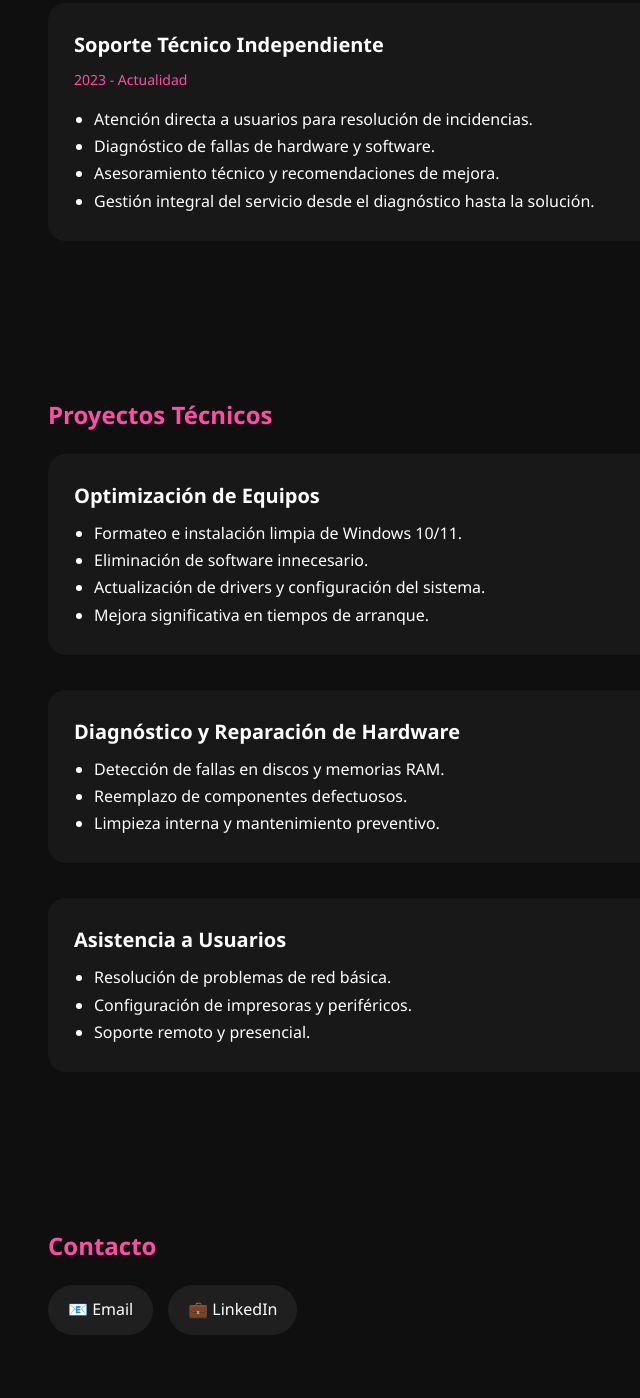
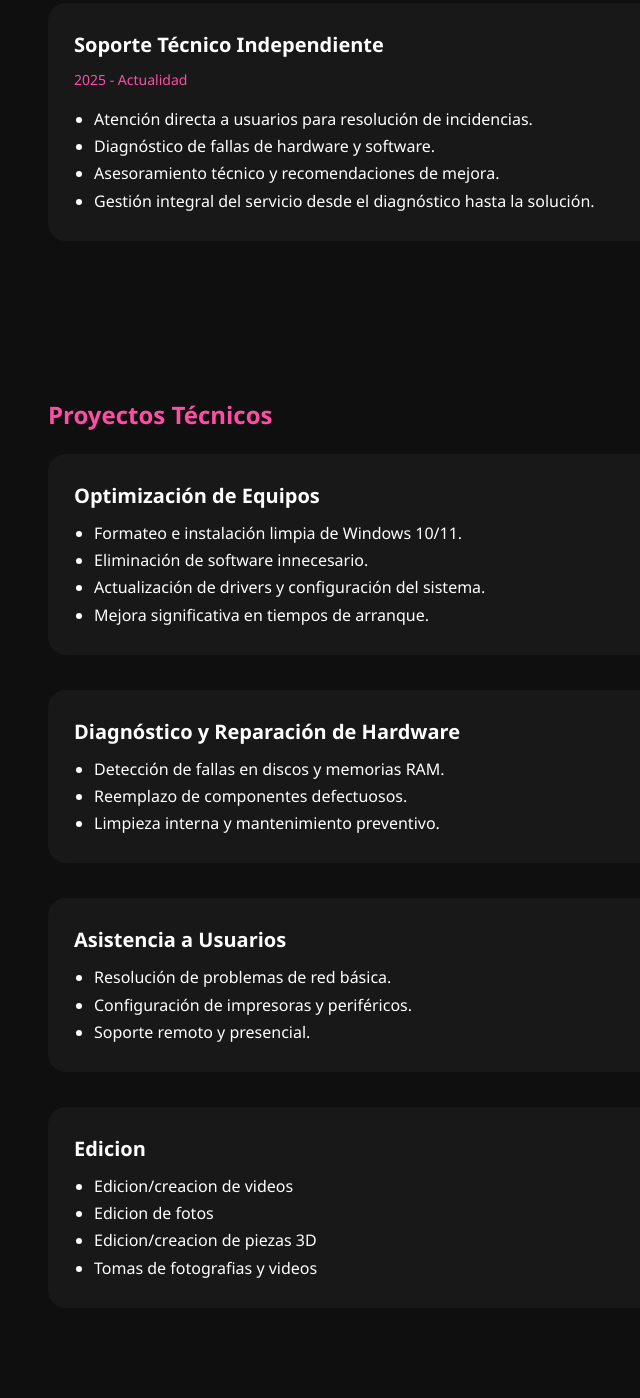
Before and after one commit to Lucasdiaz010/lucasdiaz010.github.io, a plain HTML site: page index.html in a window 1280 px wide. Shown: the part 2052-3450 px from the top of the page, without its empty margins (162-802 px from the left). Drawn offline with Linux system fonts and the light colour scheme.

Commit message:
Update index.html

```diff
--- a/index.html
+++ b/index.html
@@ -44,6 +44,7 @@
     <span>Configuración de Equipos</span>
     <span>Edicion de videos</span>
     <span>Edicion de fotos</span>
+    <span>Edicion de piezas 3D</span>
 
 
   </div>
@@ -58,6 +59,7 @@
     <span>BIOS / UEFI</span>
     <span>Drivers</span>
     <span>TCP/IP</span>
+    <span>Paquete de Adobe</span>
   </div>
 </section>
 
@@ -88,7 +90,7 @@
 
 <div class="experience-card">
   <h3>Soporte Técnico Independiente</h3>
-  <p class="date">2023 - Actualidad</p>
+  <p class="date">2025 - Actualidad</p>
   <ul>
     <li>Atención directa a usuarios para resolución de incidencias.</li>
     <li>Diagnóstico de fallas de hardware y software.</li>
@@ -126,6 +128,16 @@
       <li>Resolución de problemas de red básica.</li>
       <li>Configuración de impresoras y periféricos.</li>
       <li>Soporte remoto y presencial.</li>
+    </ul>
+  </div>
+
+    <div class="experience-card">
+    <h3>Edicion</h3>
+    <ul>
+      <li>Edicion/creacion de videos</li>
+      <li>Edicion de fotos</li>
+      <li>Edicion/creacion de piezas 3D</li>
+      <li>Tomas de fotografias y videos</li>
     </ul>
   </div>
 
```
